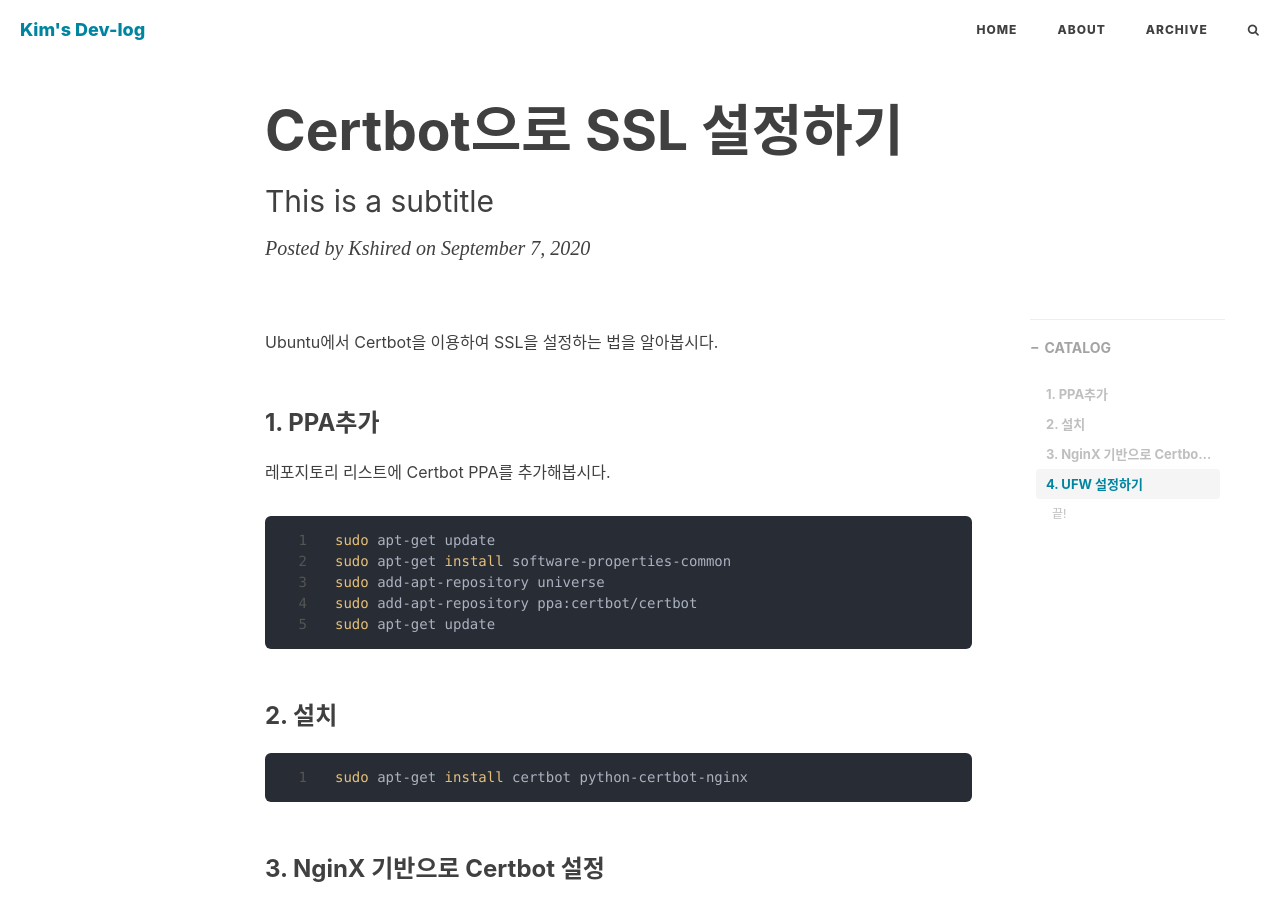
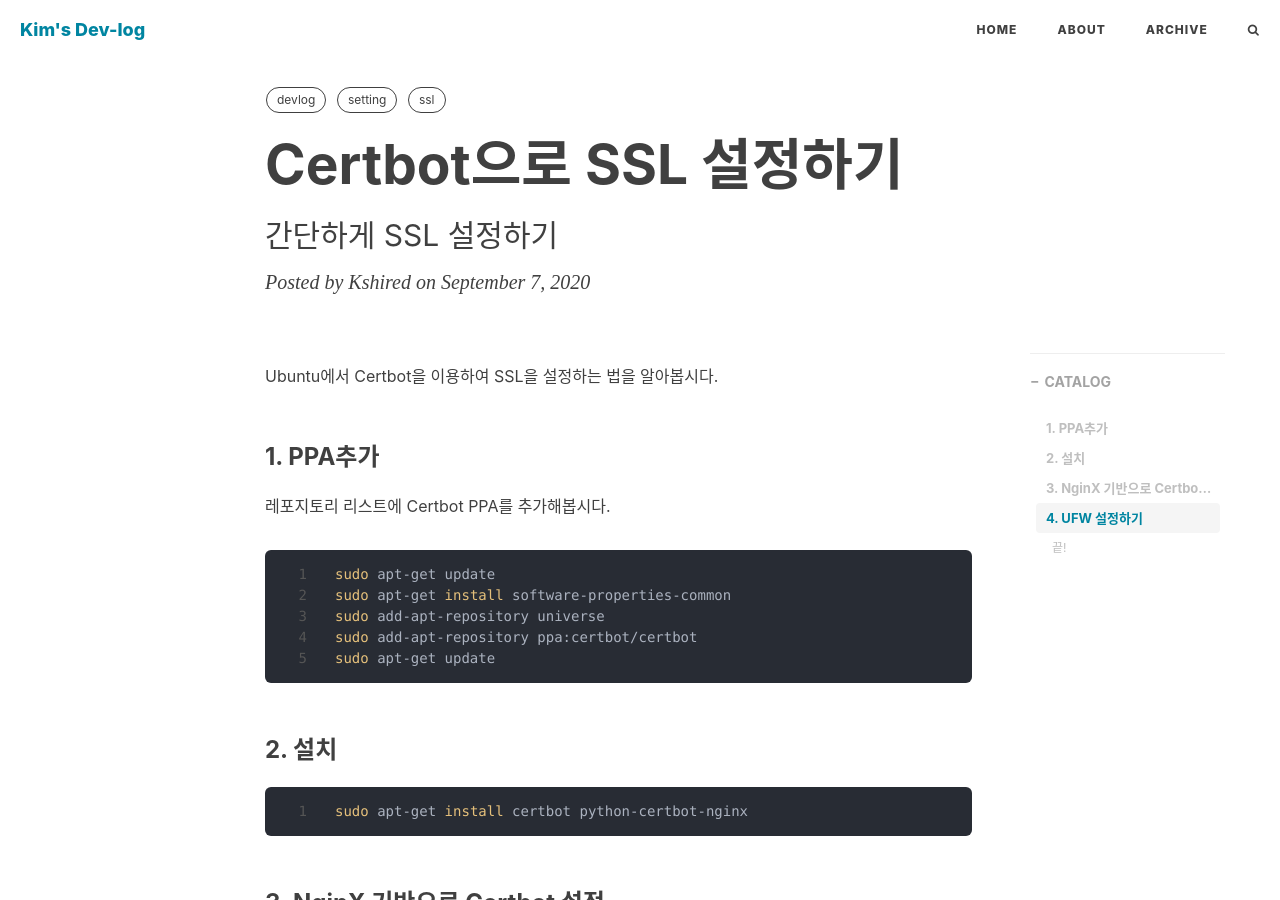
Before and after one commit to kshired/kshired.github.io, a Jekyll site: the page built from _posts/2020-09-07-cert-bot-ssl-.md, in a window 1280 px wide and 900 px high. Built offline with Jekyll 4.4.1, drawn with Linux system fonts in a browser that asks for light colours; nearby versions of some CDN libraries; comment, search, counter and statistics services are not loaded.

Commit message:
new post

```diff
--- a/_posts/2020-09-07-cert-bot-ssl-.md
+++ b/_posts/2020-09-07-cert-bot-ssl-.md
@@ -1,11 +1,14 @@
 ---
 layout: post
 title: "Certbot으로 SSL 설정하기"
-subtitle: "This is a subtitle"
+subtitle: "간단하게 SSL 설정하기"
 date: 2020-09-07
 author: "Kshired"
 header-style: text
 tags:
+  - devlog
+  - setting
+  - ssl
 ---
 
 Ubuntu에서 Certbot을 이용하여 SSL을 설정하는 법을 알아봅시다.
```
